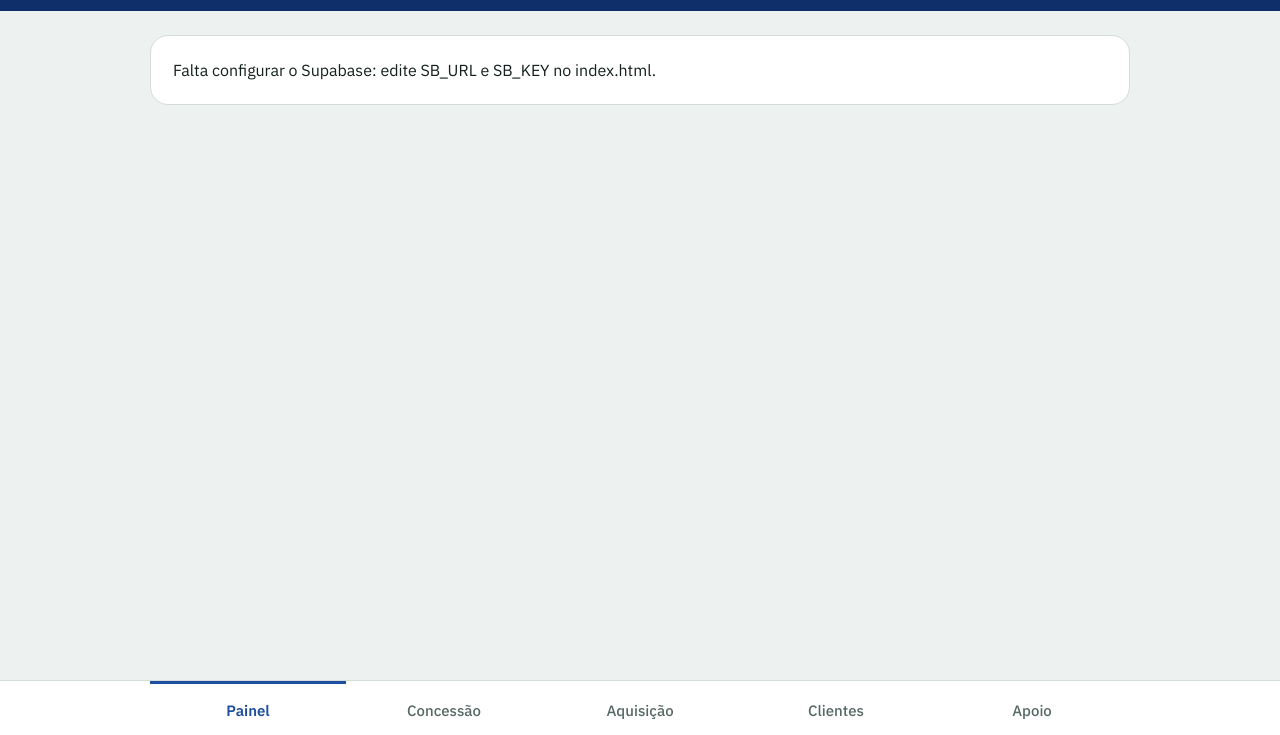
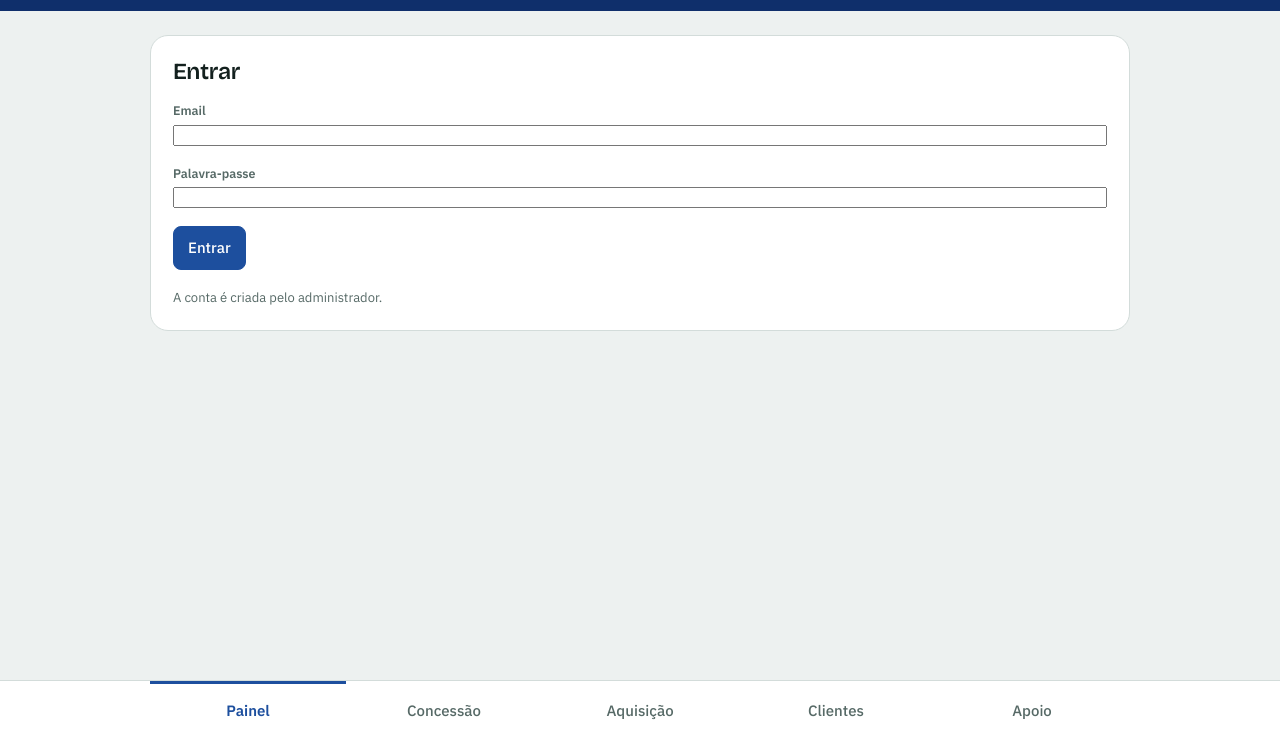
Before and after one commit to moisesmuika4092-sketch/MuiSav, a plain HTML site: page index.html in a window 1280 px wide. Shown: the part 65-800 px from the top of the page. Drawn offline with nearby package versions, Linux system fonts and the light colour scheme.

Commit message:
Add files via upload
Signed-off-by: moisesmuika4092-sketch <moisesmuika4092@gmail.com>

```diff
--- a/index.html
+++ b/index.html
@@ -381,7 +381,7 @@ function situacao(e,hoje,aviso){
 const $=s=>document.querySelector(s);
 const esc=s=>String(s==null?'':s).replace(/[&<>"']/g,c=>({'&':'&amp;','<':'&lt;','>':'&gt;','"':'&quot;',"'":'&#39;'}[c]));
 const KEY='livro_prestacoes_v1';
-const SB_URL='COLE_AQUI_O_URL',SB_KEY='COLE_AQUI_A_CHAVE_ANON';
+const SB_URL='https://eadiignownkeetftunuf.supabase.co',SB_KEY='sb_publishable_LxSrkzpKJedF9vPev0W-Kg_gpwTVUOZ';
 const DEF={negocio:'MuiSav',intro:'',banco:'',titular:'',iban:'',express:'',taxa:5,prazo:10,metodo:'simples',aviso:7,esforcoMax:30,aprovar:70,rever:50};
 const CRIT=[
   {id:'esforco',peso:3,auto:true,label:'A prestação cabe no rendimento do cliente'},
```
